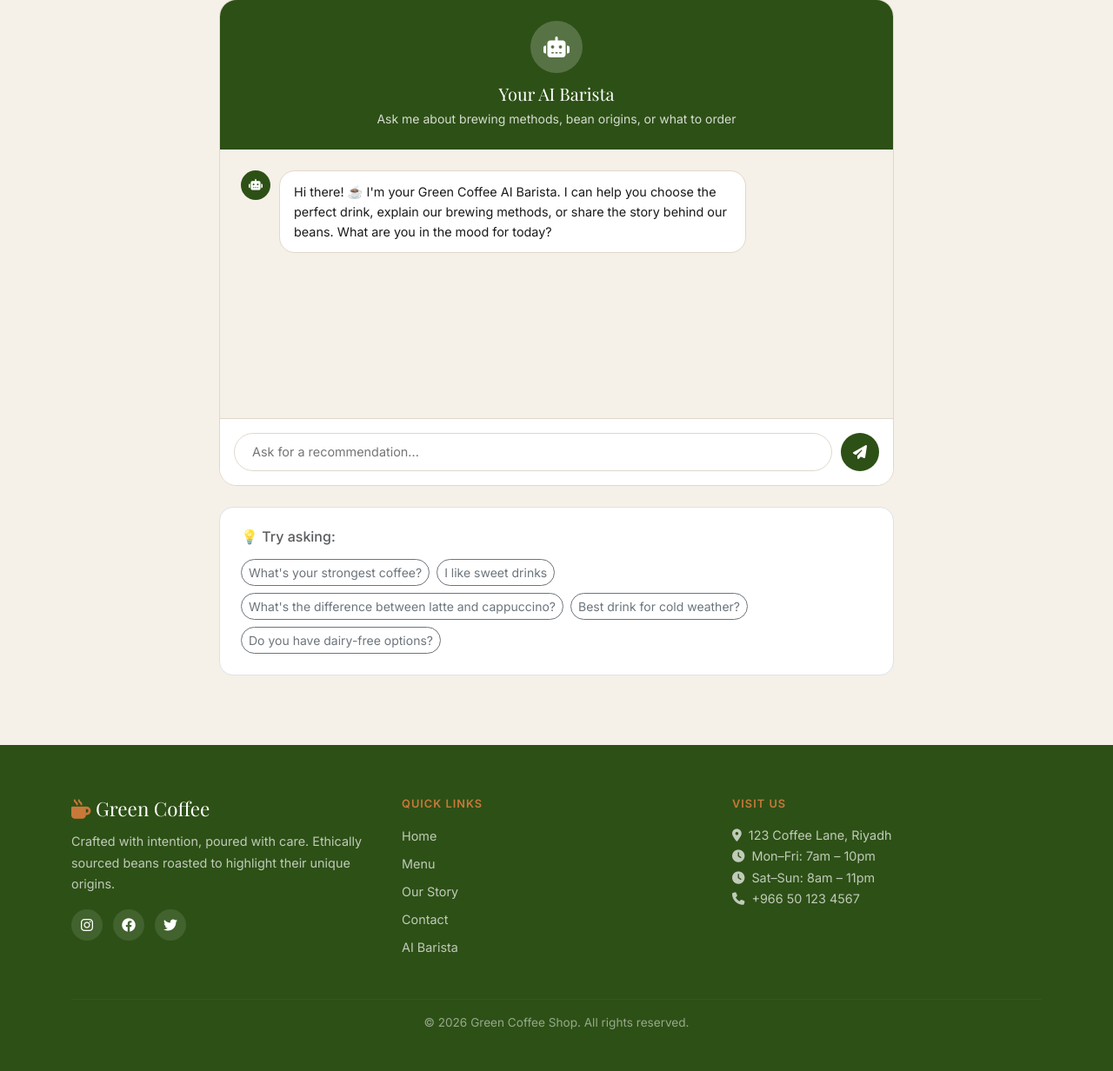
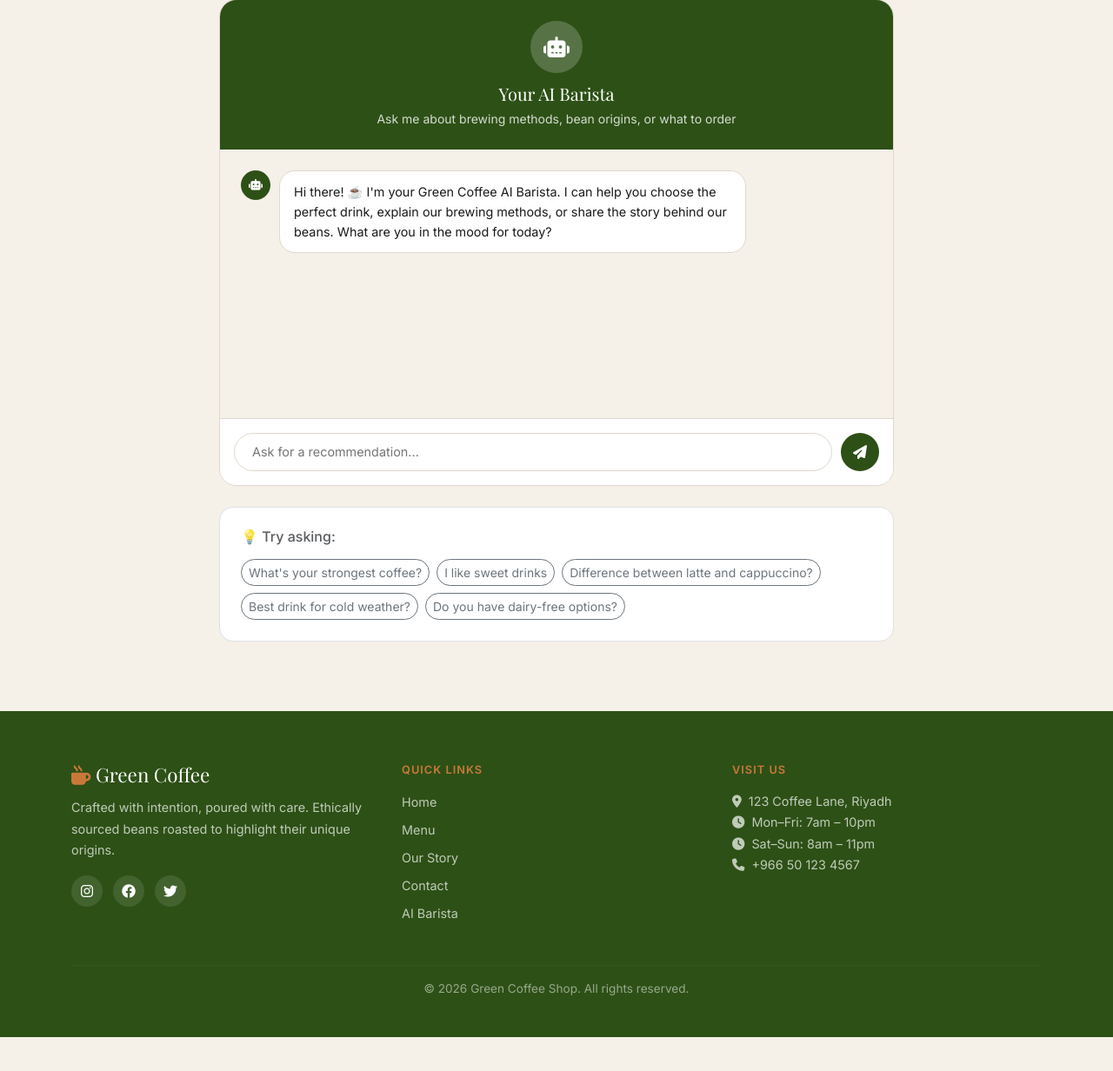
Before and after one commit to Hebatallh/green-coffee-shop, a PHP site: page /ai-chat.php in a window 1280 px wide. Shown: the part 376-1608 px from the top of the page at 87% size. After the commit the page ends 1569 px from the top, so only its background shows below. Run offline with PHP 8.4, Linux system fonts and the light colour scheme.

Commit message:
Update ai-chat.php

```diff
--- a/ai-chat.php
+++ b/ai-chat.php
@@ -39,7 +39,7 @@ require_once 'includes/header.php';
             <div class="d-flex flex-wrap gap-2">
                 <button class="btn btn-sm btn-outline-secondary rounded-pill" onclick="quickAsk(this)">What's your strongest coffee?</button>
                 <button class="btn btn-sm btn-outline-secondary rounded-pill" onclick="quickAsk(this)">I like sweet drinks</button>
-                <button class="btn btn-sm btn-outline-secondary rounded-pill" onclick="quickAsk(this)">What's the difference between latte and cappuccino?</button>
+                <button class="btn btn-sm btn-outline-secondary rounded-pill" onclick="quickAsk(this)">Difference between latte and cappuccino?</button>
                 <button class="btn btn-sm btn-outline-secondary rounded-pill" onclick="quickAsk(this)">Best drink for cold weather?</button>
                 <button class="btn btn-sm btn-outline-secondary rounded-pill" onclick="quickAsk(this)">Do you have dairy-free options?</button>
             </div>
@@ -47,5 +47,5 @@ require_once 'includes/header.php';
     </div>
 </section>
 
-<script src="/green-coffee-shop/js/ai-chat.js"></script>
+<script src="<?php echo BASE_URL; ?>/js/ai-chat.js"></script>
 <?php require_once 'includes/footer.php'; ?>
```
